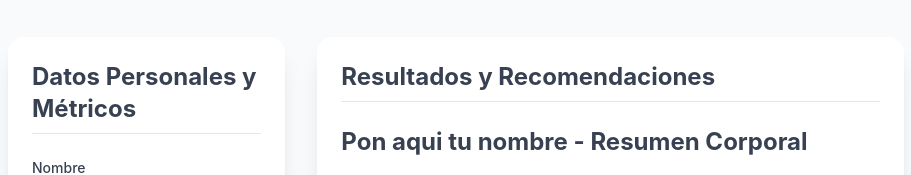
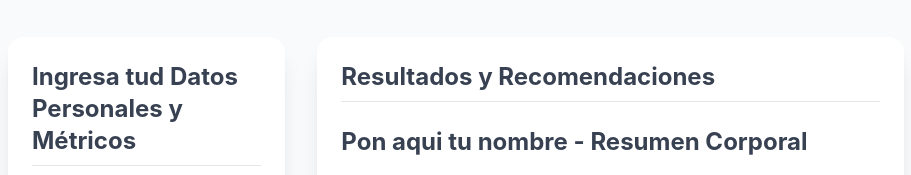
Before and after one commit to elsentirsebien/analisis-corporal, a plain HTML site: page index.html in a window 1280 px wide. Shown: the part 111-286 px from the top of the page, without its empty margins (184-1095 px from the left). Drawn offline with nearby package versions, Linux system fonts and the light colour scheme.

Commit message:
Update index.html

```diff
--- a/index.html
+++ b/index.html
@@ -44,7 +44,7 @@
         <main class="grid grid-cols-1 lg:grid-cols-3 gap-8">
             <!-- Columna de Entrada de Datos -->
             <section id="input-section" class="lg:col-span-1 bg-card p-6 rounded-2xl shadow-xl h-fit">
-                <h2 class="text-2xl font-bold text-gray-700 mb-6 border-b pb-2">Datos Personales y Métricos</h2>
+                <h2 class="text-2xl font-bold text-gray-700 mb-6 border-b pb-2">Ingresa tud Datos Personales y Métricos</h2>
                 <form id="metrics-form" class="space-y-4">
 
                     <!-- Nombre -->
```
